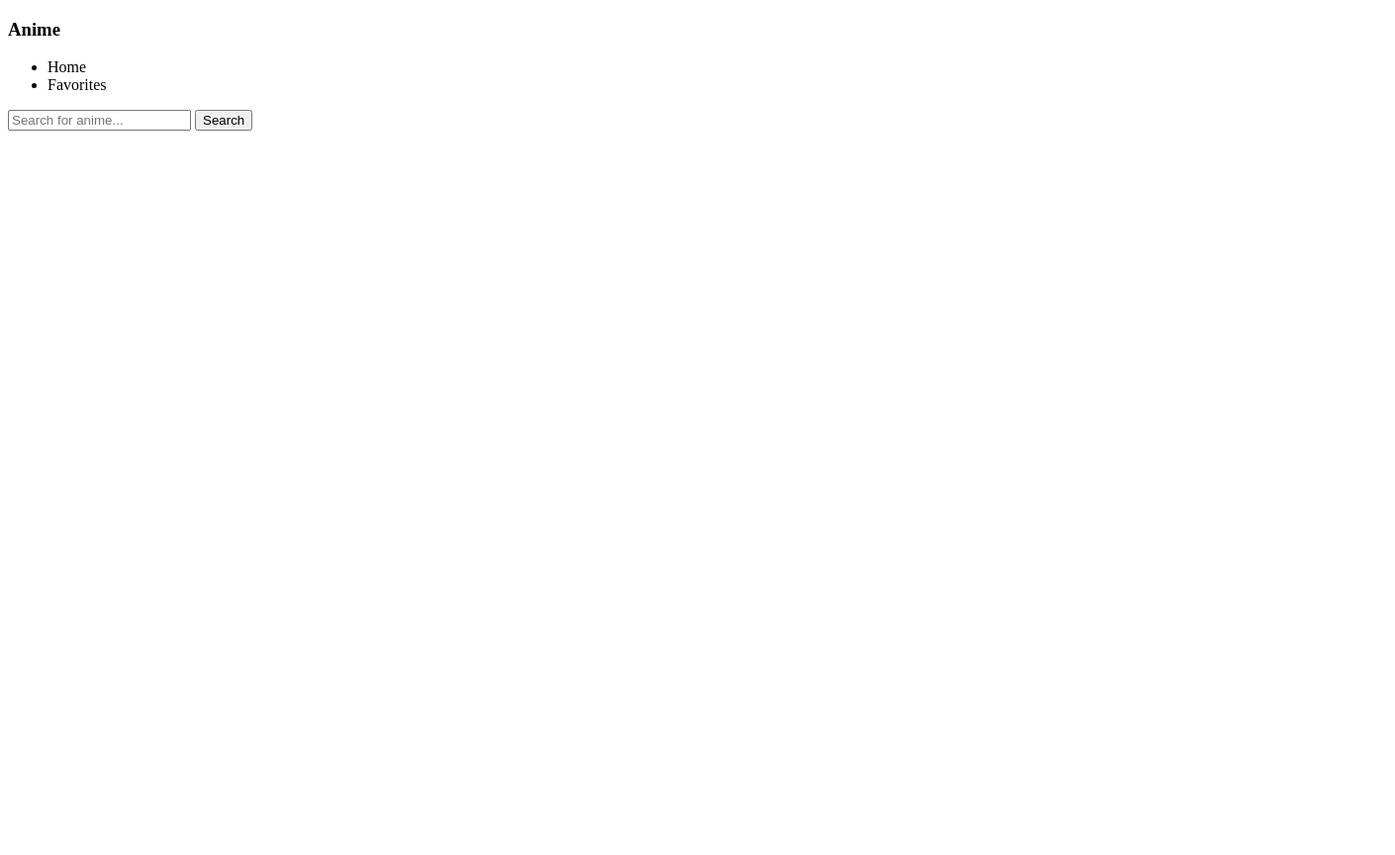
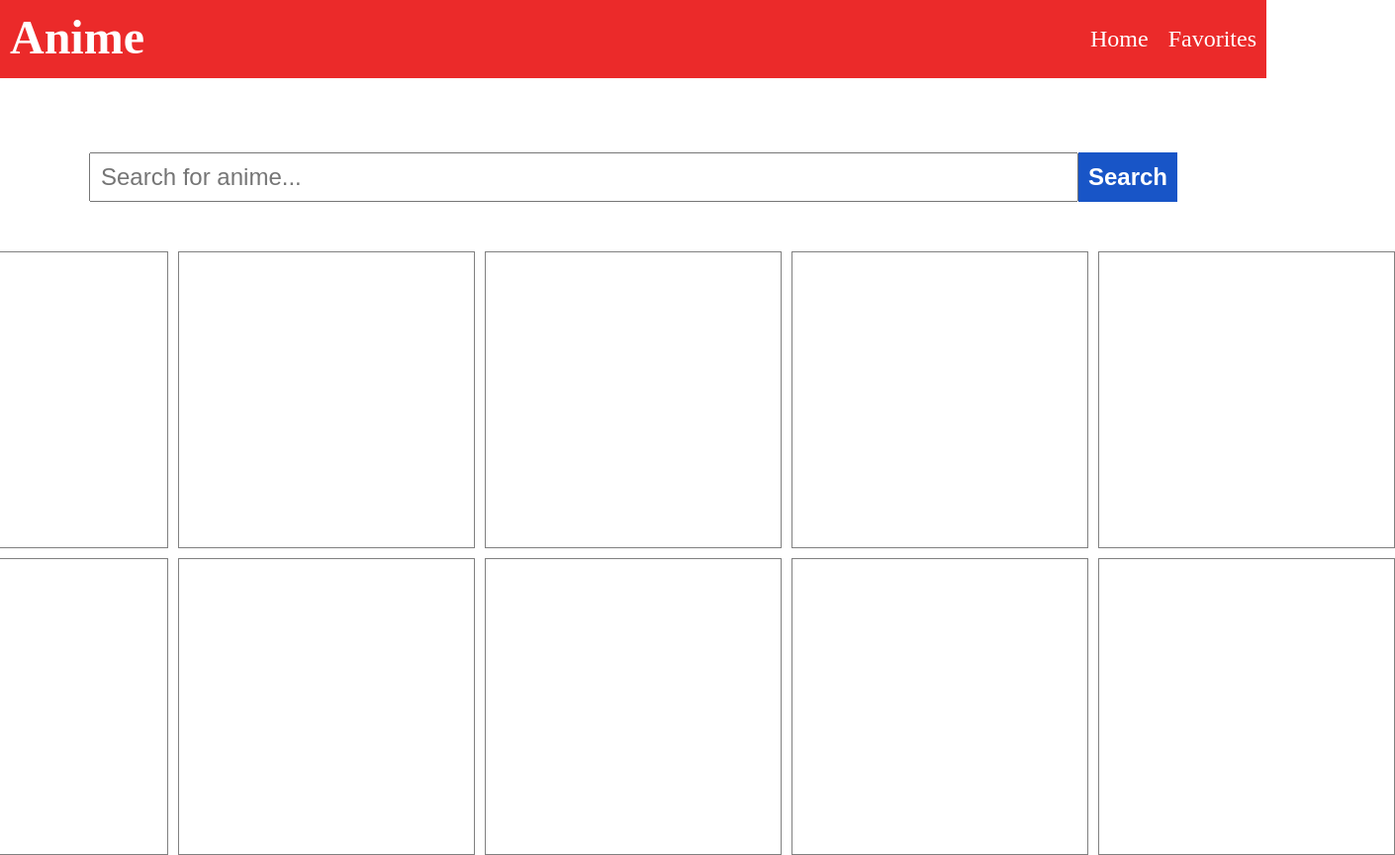
Before and after one commit to shlau/AnimeApp, a plain HTML site: page index.html in a window 1280 px wide. Shown: the whole page at 99% size, 1410 px wide, since content can reach past the window. Before the commit the page ends 800 px from the top, so only its background shows below. Drawn offline with nearby package versions, Linux system fonts and the light colour scheme.

Commit message:
styled homepage

```diff
--- a/index.html
+++ b/index.html
@@ -3,7 +3,7 @@
 <head>
     <meta charset="utf-8" />
     <meta http-equiv="X-UA-Compatible" content="IE=edge">
-    <title>Page Title</title>
+    <title>Anime App</title>
     <meta name="viewport" content="width=device-width, initial-scale=1">
     <link rel="stylesheet" type="text/css" media="screen" href="main.css" />
     <script src="https://unpkg.com/react@16/umd/react.development.js" crossorigin></script>
@@ -15,16 +15,27 @@
     <nav>
         <h3>Anime</h3>
         <ul>
-            <li>Home</li>
-            <li>Favorites</li>
+            <li><a href="#">Home</a></li>
+            <li><a href="#">Favorites</a></li>
         </ul>
     </nav>
     <div class="search">
-            <input type="text" placeholder="Search for anime...">
+            <input type="text" placeholder="Search for anime..."/>
             <button>Search</button>
     </div>
+    <div class="wrapper">
     <div class="container">
-
+        <div class="item"></div>
+        <div class="item"></div>
+        <div class="item"></div>
+        <div class="item"></div>
+        <div class="item"></div>
+        <div class="item"></div>
+        <div class="item"></div>
+        <div class="item"></div>
+        <div class="item"></div>
+        <div class="item"></div>
+    </div>
     </div>
 </body>
 </html>
--- a/main.css
+++ b/main.css
@@ -0,0 +1,82 @@
+* {
+    box-sizing: border-box;
+}
+body {
+    margin: 0;
+}
+
+a {
+    text-decoration: none;
+    color: white;
+}
+nav {
+    display: flex;
+    flex-direction: row;
+    justify-content: space-between;
+    background: rgb(235, 42, 42);
+}
+
+nav h3 {
+    margin: 0;
+    color: white;
+    padding: 10px;
+    font-size: 3em;
+    align-items: baseline;
+}
+
+nav ul {
+    list-style-type: none;
+    display: flex;
+    flex-direction: row;
+    align-items: baseline;
+}
+
+nav li {
+    padding: 10px;
+    color: white;
+    font-size: 1.5em;
+}
+
+.search {
+    margin-top: 75px;
+    display: flex;
+    flex-direction: row;
+    justify-content: center;
+}
+.search button{
+    border:none;
+    background: rgb(24, 85, 199);
+    padding: 10px;
+    color: white;
+    font-weight: bold;
+    margin-left: 0;
+    float:left;
+    font-size: 1.5em;
+}
+
+.search input{
+    margin-right: 0;
+    float:left;
+    height: 50px;
+    min-width: 1000px;
+    font-size: 1.5em;
+    padding: 10px;
+}
+
+.item {
+    border: 1px solid gray;
+    height: 300px;
+    width: 300px;
+}
+
+.wrapper {
+    display:flex;
+    flex-direction: row;
+    justify-content: center;
+}
+.container {
+    margin-top: 50px;
+    display: grid;
+    grid-template-columns: repeat(5, 1fr);
+    grid-gap: 10px;
+}
```
